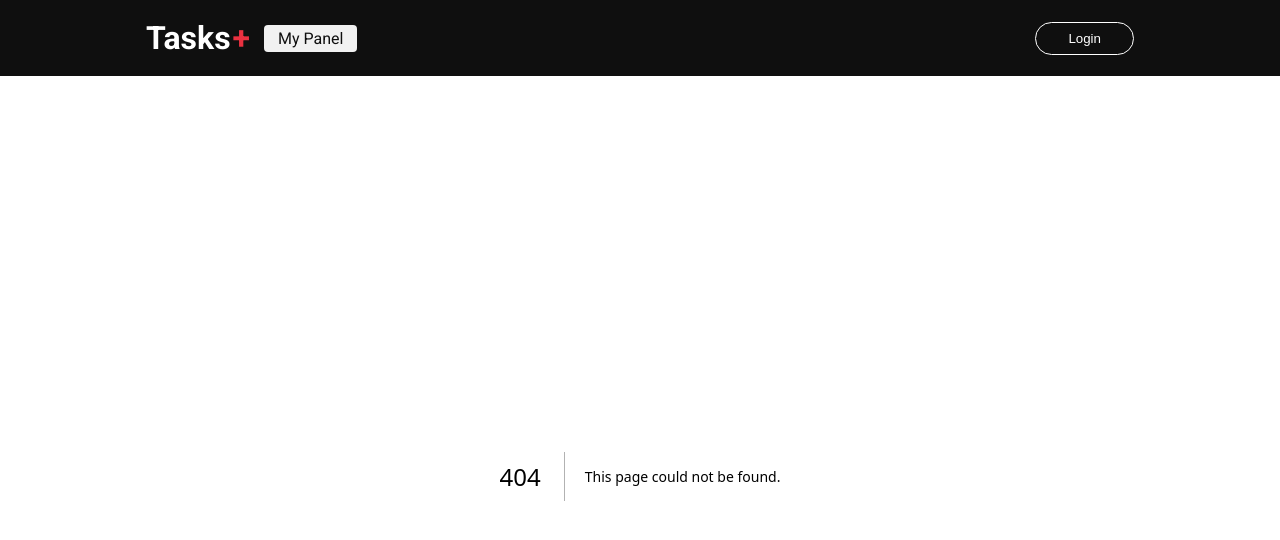
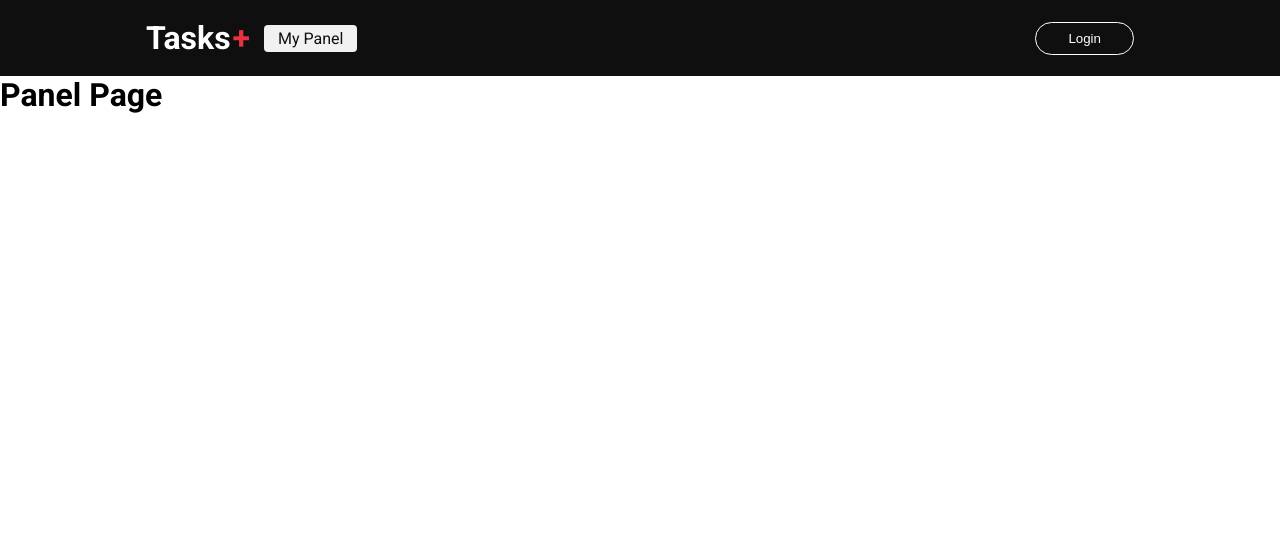
Before and after one commit to gogoncalves/task-board, a Next.js app: page /dashboard in a window 1280 px wide. Before the commit this address had no page. Shown: the top 540 px of the page. Built offline with nearby package versions, Linux system fonts and the light colour scheme.

Commit message:
feat: adding dashboard page

```diff
--- /dev/null
+++ b/src/pages/dashboard/index.tsx
@@ -0,0 +1,11 @@
+import styles from "@/pages/dashboard/styles.module.css";
+import Head from "next/head";
+
+export default function Dashboard(){
+    return(
+        <div className={styles.container}>
+            <Head>My Tasks Panel</Head>
+            <h1>Panel Page</h1>
+        </div>
+    );
+}
```
Also changed, not shown: src/pages/dashboard/styles.module.css (added).
